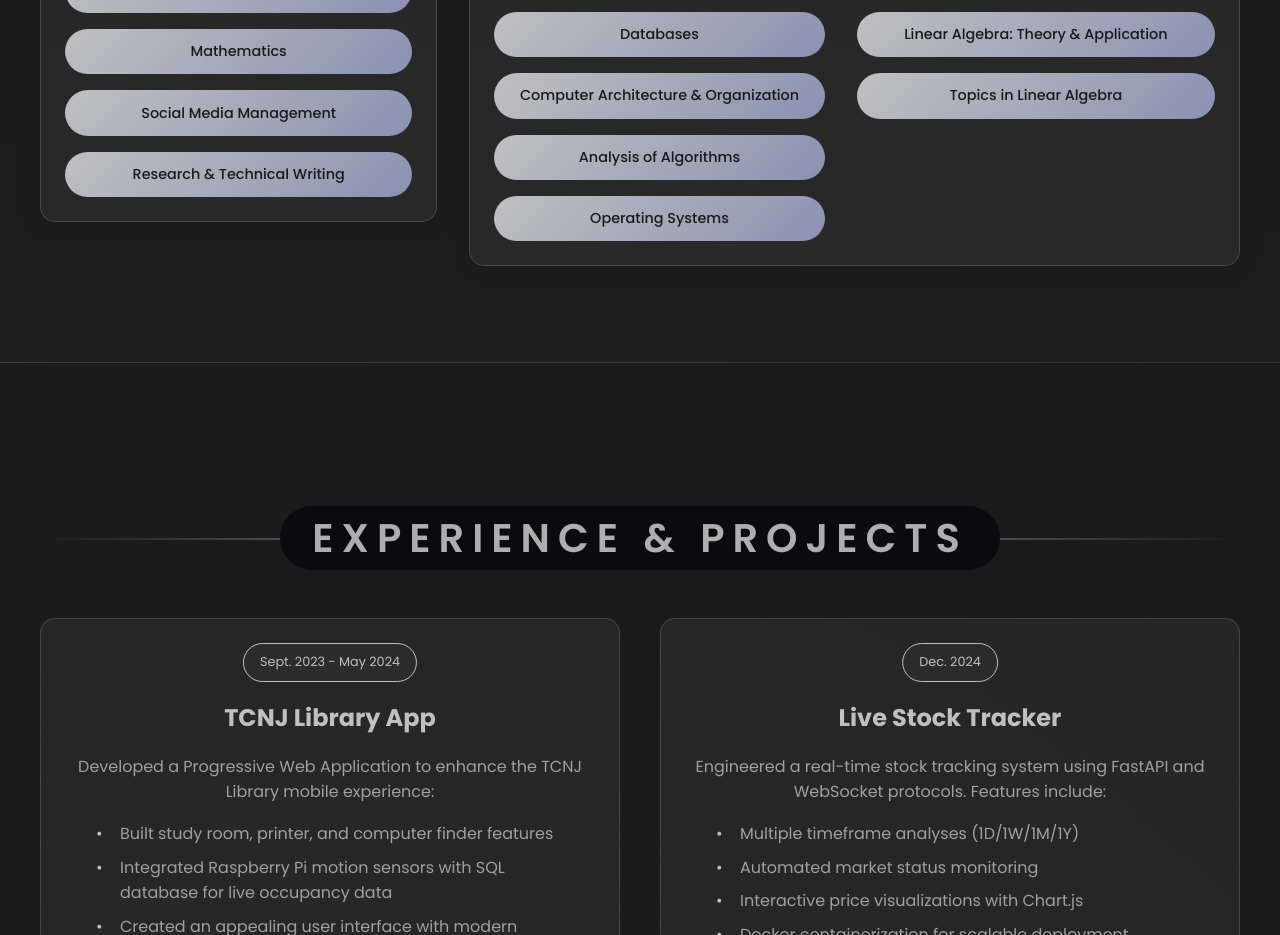
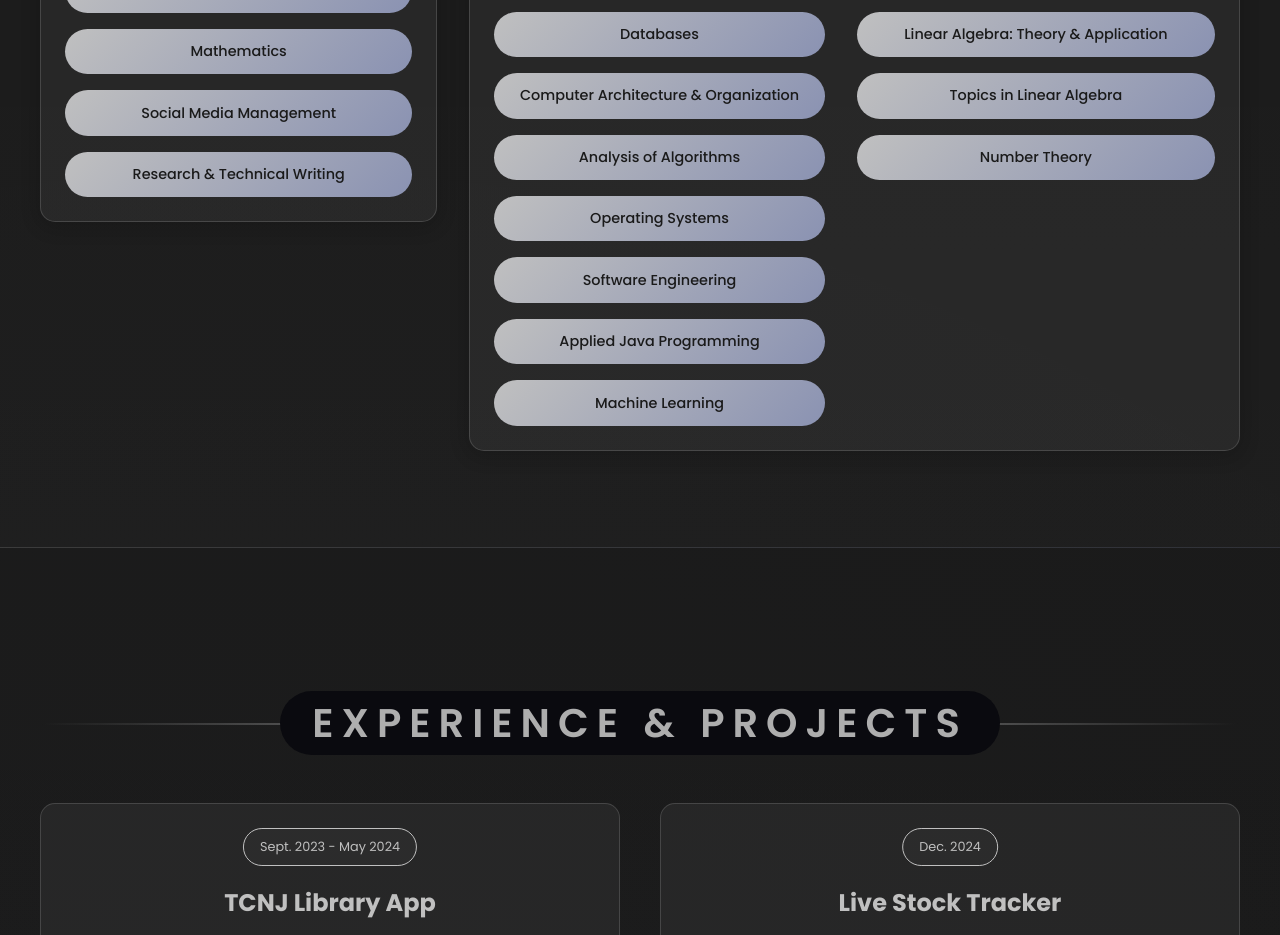
Before and after one commit to WillRoche2587/WillRoche2587.github.io, a website: page index.html in a window 1280 px wide. Shown: the part 1720-2655 px from the top of the page. Drawn offline with nearby package versions, Linux system fonts and the light colour scheme; animation ran at ten frames a second.

Commit message:
spring coursework

```diff
--- a/index.html
+++ b/index.html
@@ -97,6 +97,9 @@
                                     <li>Computer Architecture & Organization</li>
                                     <li>Analysis of Algorithms</li>
                                     <li>Operating Systems</li>
+                                    <li>Software Engineering</li>
+                                    <li>Applied Java Programming</li>
+                                    <li>Machine Learning</li>
                                 </ul>
                             </div>
                             <div class="coursework-column">
@@ -108,6 +111,7 @@
                                     <li>Probability and Statistics</li>
                                     <li>Linear Algebra: Theory & Application</li>
                                     <li>Topics in Linear Algebra</li>
+                                    <li>Number Theory</li>
                                 </ul>
                             </div>
                         </div>
```
